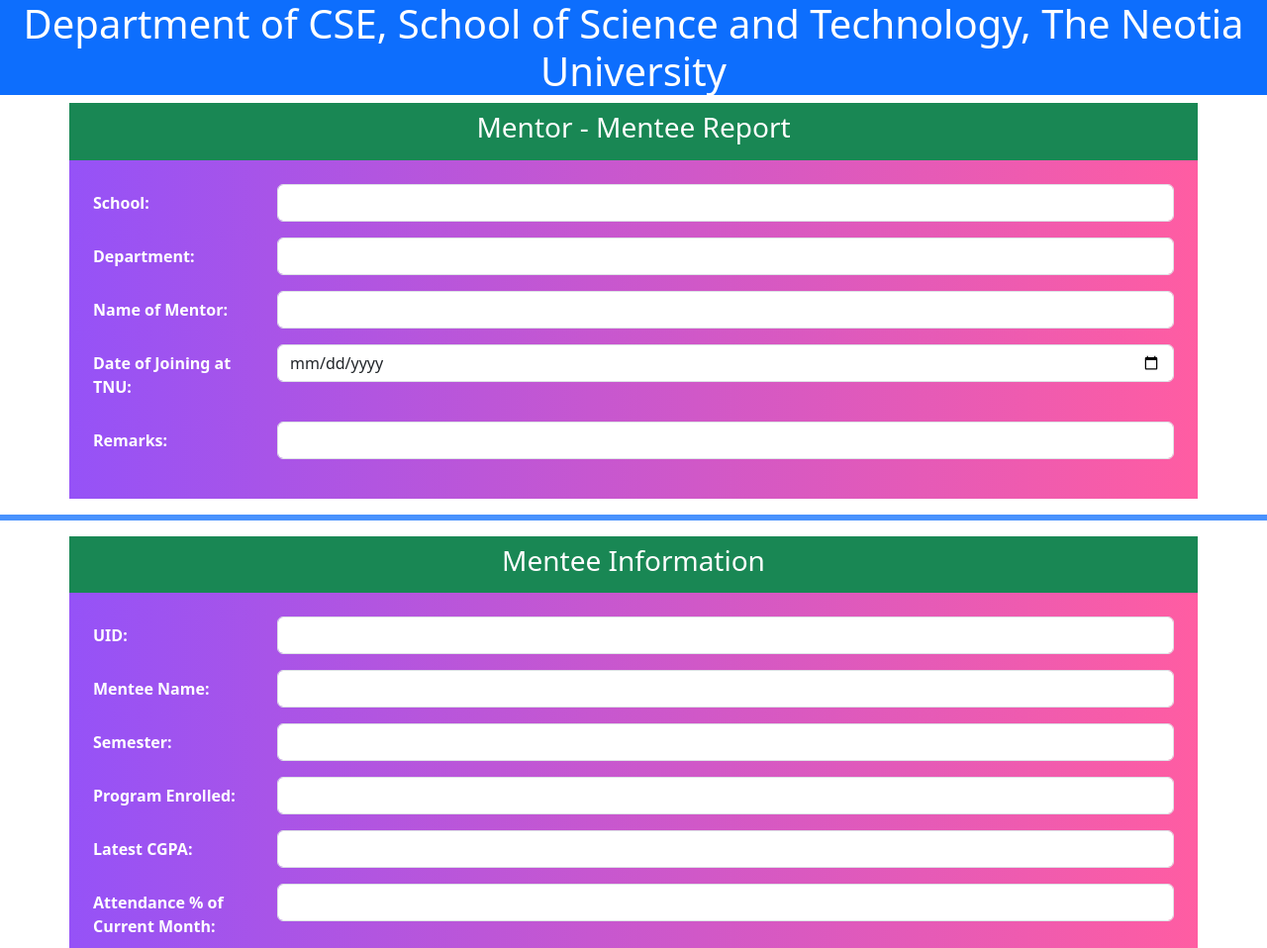
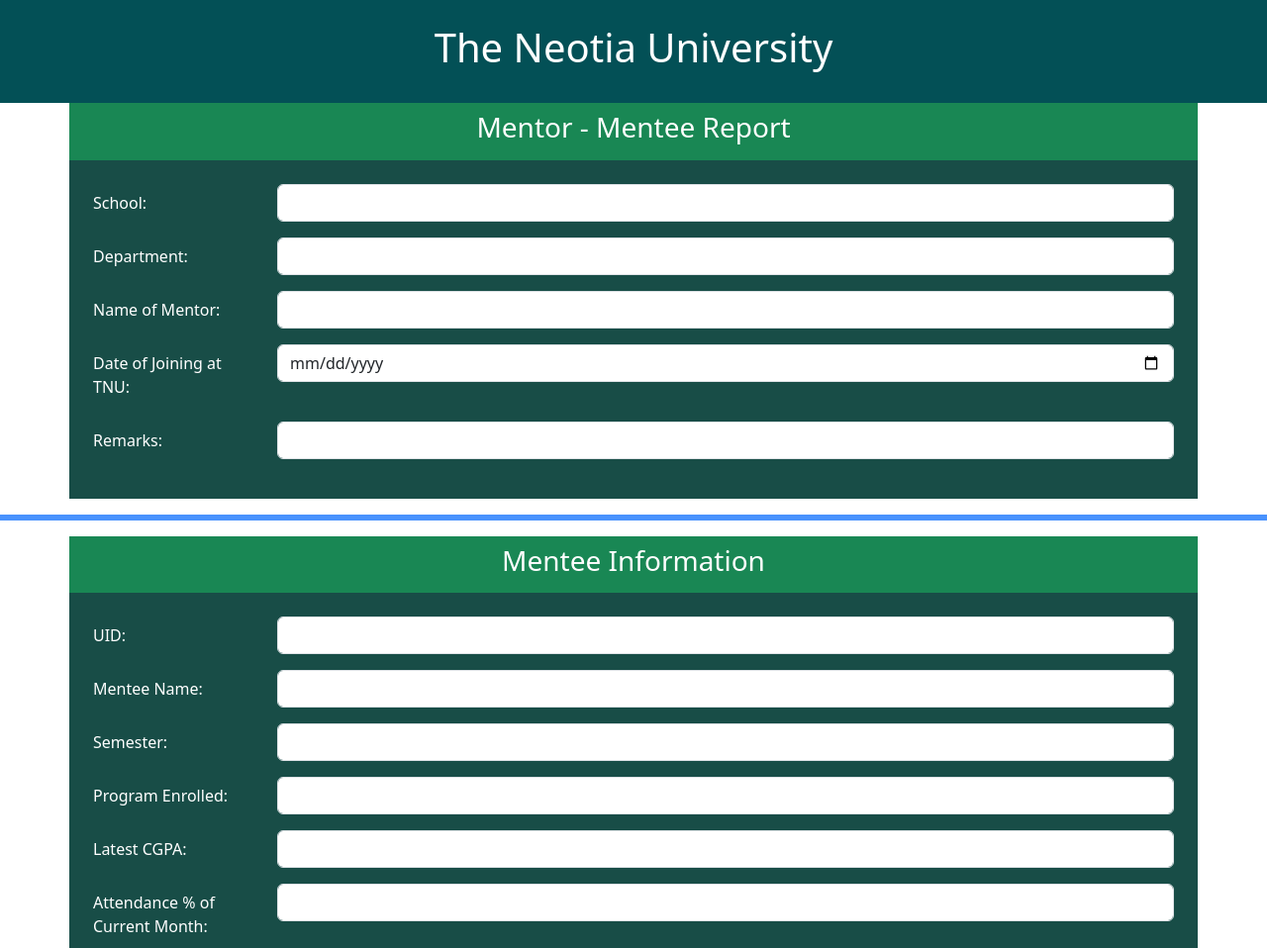
Before and after one commit to suman2mandal/Mentor_Mentee, a plain HTML site: page index.html in a window 1280 px wide. Shown: the top 958 px of the page at 99% size. Drawn offline with Linux system fonts and the light colour scheme.

Commit message:
updated colors

```diff
--- a/index.html
+++ b/index.html
@@ -8,15 +8,15 @@
 </head>
 <body>
     <!-- Title -->
-    <div class="text-center text-bg-primary">
-        <h1>Department of CSE, School of Science and Technology, The Neotia University</h1>
+    <div class="text-center p-4" style="background-color: #035056;color:white;">
+        <h1>The Neotia University</h1>
     </div>
     <!-- Mentor Information -->
     <form class="" action="" method="">
     <div class="container d-flex justify-content-center p-2 text-bg-success ">
         <h3>Mentor - Mentee Report</h3>
     </div>
-    <div class="container p-4" style="background-image: linear-gradient(to right, rgba(123, 39, 245, 0.8) , rgba(255, 52, 139, 0.8));color:white;font-weight: bold;">
+    <div class="container p-4" style="background-color:#184D47;color:white;">
         <div class="row mb-3">
             <label for="school" class="col-sm-2 col-form-label">School:</label>
             <div class="col-sm-10">
@@ -55,7 +55,7 @@
         <h3>Mentee Information</h3>
     </div>
 
-    <div class="container p-4" style="background-image: linear-gradient(to right, rgba(123, 39, 245, 0.8) , rgba(255, 52, 139, 0.8));color:white;font-weight: bold;">
+    <div class="container p-4" style="background-color:#184D47;color:white;">
         <div class="row mb-3">
             <label for="UID" class="col-sm-2 col-form-label">UID:</label>
             <div class="col-sm-10">
@@ -104,7 +104,7 @@
     <div class="text-success container">
             <hr>
     </div>
-    <div class="container p-4 bg-info"  style="background-image: linear-gradient(to right, rgba(123, 39, 245, 0.8) , rgba(255, 52, 139, 0.8));color:white;font-weight: bold;">
+    <div class="container p-4" style="background-color:#184D47;color:white;">
 
         <div class="mb-3 container">
             <label for="Problems" class="form-label">Problems as Understood by Mentor:</label>
```
